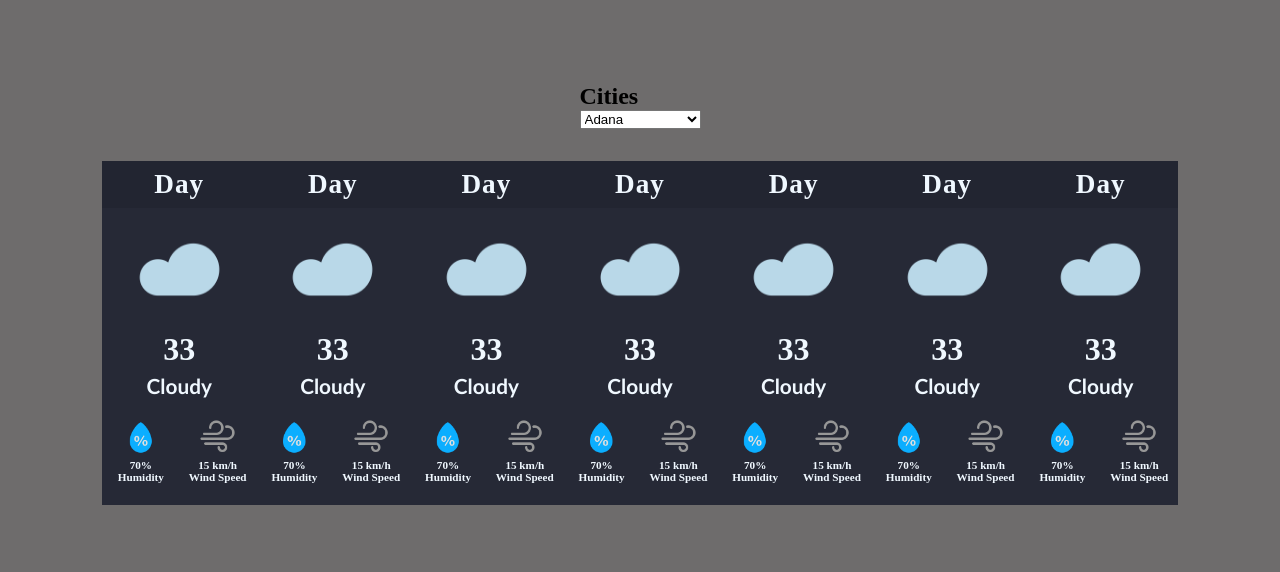
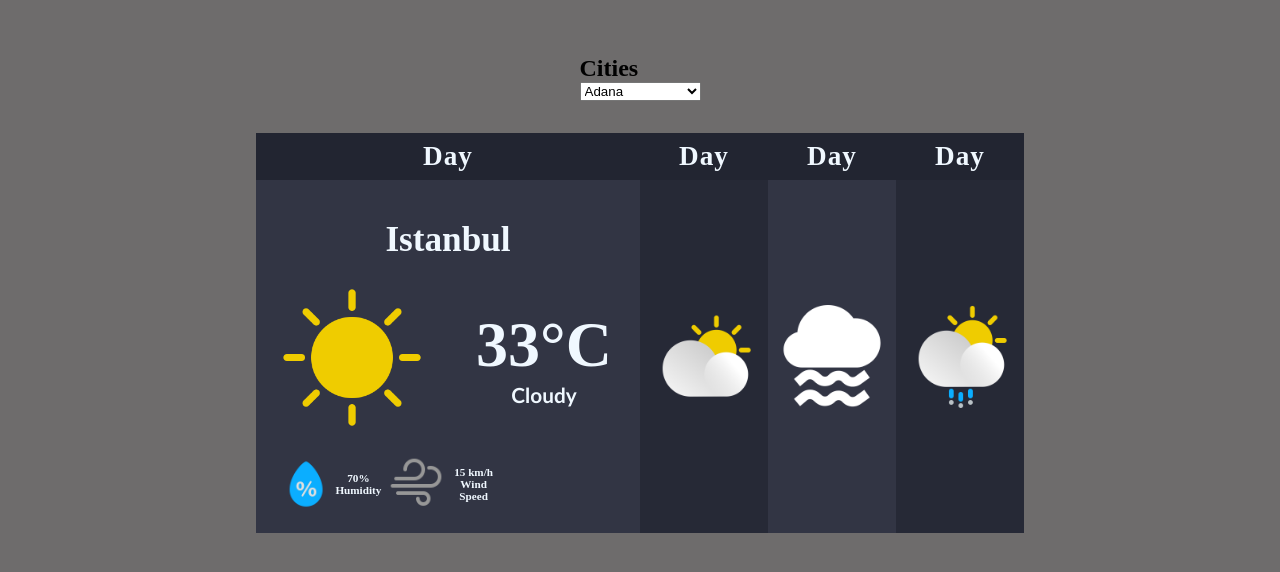
Before and after one commit to mertcancaglayan/React-Weather-App, a React (Create React App) app: page / in a window 1280 px wide. Shown: the part 106-678 px from the top of the page. Built offline with nearby package versions, Linux system fonts and the light colour scheme.

Commit message:
card styles added

```diff
--- a/src/components/Card.css
+++ b/src/components/Card.css
@@ -3,10 +3,28 @@
 	width: 12%;
 	text-align: center;
 	display: flex;
-    flex-direction: column;
+	flex-wrap: wrap;
+	align-items: center;
+	justify-content: center;
+	flex: 0.1;
+	transition: 0.5s ease;
+	height: 50vh;
+}
+
+.card-container.active {
+	flex: 0.3;
+}
+
+.card-container:first-child {
+	background-color: #323544;
+}
+
+.card-container:nth-child(3) {
+	background-color: #323544;
 }
 
 .day {
+	display: block;
 	font-size: 1.7rem;
 	font-weight: 700;
 	color: aliceblue;
@@ -15,6 +33,8 @@
 	width: 100%;
 	padding: 0.5rem;
 	background-color: #222531;
+	margin-top: 0;
+	margin-bottom: auto;
 }
 
 .image-container {
@@ -23,7 +43,15 @@
 	justify-content: center;
 }
 
-.image-container img {
+.card-container.active .image-container {
+	width: 50%;
+}
+
+.card-container.active .current-weather {
+	width: 50%;
+}
+
+.weather-image {
 	width: 80%;
 }
 
@@ -34,21 +62,68 @@
 }
 
 .current-degree {
-	font-size: 2rem;
+	font-size: 4rem;
 	font-weight: 800;
 	color: aliceblue;
+	display: none;
 }
 
 .current-status {
+	display: none;
 	font-size: 1.3rem;
 	font-weight: 700;
 	font-family: "Gill Sans", "Gill Sans MT", Calibri, "Trebuchet MS", sans-serif;
 	color: aliceblue;
-	margin: 0.3rem;
+}
+
+.card-container.active .current-degree {
+	display: block;
+}
+
+.card-container.active .current-status {
+	display: inline;
+}
+
+.city {
+	display: none;
+}
+
+.card-container.active .city {
+	display: flex;
+	justify-content: center;
+	width: 100%;
+	margin: 0.5rem 0 0;
+	font-size: 2.2rem;
+	font-weight: 700;
+	color: aliceblue;
+	font-family: "Playfair Display", serif;
+}
+
+.card-container.active .weather-details {
+	display: flex;
+	width: 60%;
+	margin-left: 1rem;
+	margin-right: auto;
+	margin-top: 0;
+	margin-bottom: 0.6rem;
+}
+
+.card-container.active .weather-details .col {
+	display: flex;
+	align-items: center;
+	justify-content: center;
+}
+
+.card-container.active .weather-details .col {
+	width: 100%;
+}
+
+.card-container.active .weather-details img {
+	width: 50%;
 }
 
 .weather-details {
-	display: flex;
+	display: none;
 	align-items: center;
 	justify-content: space-between;
 	margin: 1rem 0 1.4rem;
@@ -57,10 +132,7 @@
 	font-size: 0.7rem;
 }
 
-.weather-details .col {
-	width: 50%;
-}
-
+.weather-details .col,
 .weather-details img {
 	width: 50%;
 }
--- a/src/components/Card.js
+++ b/src/components/Card.js
@@ -1,13 +1,72 @@
 import React from "react";
 import "./Card.css";
 import fogIcon from "../assets/fog.png";
+import rainyIcon from "../assets/rainy.png";
+import cloudyIcon from "../assets/cloudy.png";
+import sunnyIcon from "../assets/sunny.png";
 import humidityIcon from "../assets/humidity.png";
 import windIcon from "../assets/wind.png";
 
 function Card() {
 	return (
+		<>
+			<div className="card-container active">
+				<p className="day">Day</p>
+				<p className="city">Istanbul</p>
+				<div className="image-container">
+					<img className="weather-image" src={sunnyIcon} alt="" />
+				</div>
+				<div className="current-weather">
+					<p className="current-degree">33°C</p>
+					<p className="current-status">Cloudy</p>
+				</div>
+				<div className="weather-details">
+					<div className="col">
+						<img src={humidityIcon} alt="" />
+						<div>
+							<p className="humidity">70%</p>
+							<p>Humidity</p>
+						</div>
+					</div>
+					<div className="col">
+						<img src={windIcon} alt="" />
+						<div>
+							<p className="wind-speed">15 km/h</p>
+							<p>Wind Speed</p>
+						</div>
+					</div>
+				</div>
+			</div>
 			<div className="card-container">
 				<p className="day">Day</p>
+				<p className="city">Istanbul</p>
+				<div className="image-container">
+					<img className="weather-image" src={cloudyIcon} alt="" />
+				</div>
+				<div className="current-weather">
+					<p className="current-degree">33°C</p>
+					<p className="current-status">Cloudy</p>
+				</div>
+				<div className="weather-details">
+					<div className="col">
+						<img src={humidityIcon} alt="" />
+						<div>
+							<p className="humidity">70%</p>
+							<p>Humidity</p>
+						</div>
+					</div>
+					<div className="col">
+						<img src={windIcon} alt="" />
+						<div>
+							<p className="wind-speed">15 km/h</p>
+							<p>Wind Speed</p>
+						</div>
+					</div>
+				</div>
+			</div>{" "}
+			<div className="card-container">
+				<p className="day">Day</p>
+				<p className="city">Istanbul</p>
 				<div className="image-container">
 					<img className="weather-image" src={fogIcon} alt="" />
 				</div>
@@ -31,7 +90,35 @@ function Card() {
 						</div>
 					</div>
 				</div>
+			</div>{" "}
+			<div className="card-container">
+				<p className="day">Day</p>
+				<p className="city">Istanbul</p>
+				<div className="image-container">
+					<img className="weather-image" src={rainyIcon} alt="" />
 				</div>
+				<div className="current-weather">
+					<p className="current-degree">33</p>
+					<p className="current-status">Cloudy</p>
+				</div>
+				<div className="weather-details">
+					<div className="col">
+						<img src={humidityIcon} alt="" />
+						<div>
+							<p className="humidity">70%</p>
+							<p>Humidity</p>
+						</div>
+					</div>
+					<div className="col">
+						<img src={windIcon} alt="" />
+						<div>
+							<p className="wind-speed">15 km/h</p>
+							<p>Wind Speed</p>
+						</div>
+					</div>
+				</div>
+			</div>
+		</>
 	);
 }
 
--- a/src/components/CardGallery.js
+++ b/src/components/CardGallery.js
@@ -4,12 +4,6 @@ import Card from './Card'
 function CardGallery() {
   return (
     <div className='gallery'>
-			<Card ></Card>
-			<Card></Card>
-			<Card></Card>
-			<Card></Card>
-			<Card></Card>
-			<Card></Card>
 			<Card></Card>
     </div>
   )
```
Also changed, not shown: src/assets/fog.png. Lines whose indentation alone changed are shown as unchanged.
